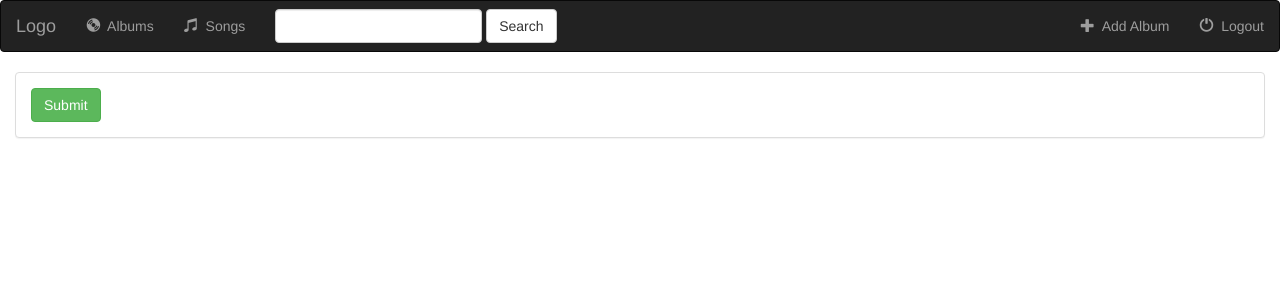
After one commit to raunofreiberg/django-music, a Django app: template music/templates/music/album_edit.html in a window 1280 px wide. The commit adds this page. Shown: the top 300 px of the page. Run offline with Django 3.2, Linux system fonts and the light colour scheme; the template is opened without the code that fills it, so the values that code supplies are empty; some libraries are stand-ins or nearby versions.

Commit message:
add/edit/delete album

```diff
--- a/music/models.py
+++ b/music/models.py
@@ -1,5 +1,6 @@
 from __future__ import unicode_literals
 from django.db import models
+from django.core.urlresolvers import reverse
 
 
 class Album(models.Model):
@@ -7,6 +8,9 @@ class Album(models.Model):
     genre = models.CharField(max_length=500)
     artist = models.CharField(max_length=250)
     cover = models.CharField(max_length=1000)
+
+    def get_absolute_url(self):
+        return reverse('detail', kwargs={'pk': self.pk})
 
     def __str__(self):
         return self.title + ' - ' + self.artist + ', ' + self.genre
--- a/music/static/music/css/styles.css
+++ b/music/static/music/css/styles.css
@@ -4,3 +4,11 @@ body {
 .album__cover {
   width: 300px;
   height: 300px; }
+
+ul {
+  padding: 0;
+  list-style: none; }
+
+.d-inline-block {
+  display: inline-block;
+  padding: 0; }
--- a/music/static/music/scss/styles.scss
+++ b/music/static/music/scss/styles.scss
@@ -6,3 +6,13 @@ body {
     width: 300px;
     height: 300px;
 }
+
+ul {
+    padding: 0;
+    list-style: none;
+}
+
+.d-inline-block {
+    display: inline-block;
+    padding: 0;
+}
--- /dev/null
+++ b/music/templates/music/album_edit.html
@@ -0,0 +1,34 @@
+{% extends 'music/base.html' %}
+{% block title %} Edit Album {% endblock %}
+
+{% block body %}
+
+<div class="container-fluid">
+
+    <div class="row">
+
+        <div class="col-md-12">
+
+            <div class="panel panel-default">
+
+                <div class="panel-body">
+
+                    <form action="" class="form-horizontal" method="post" enctype "multipart/form-data">
+                        {% csrf_token %}
+
+                        {% include 'music/form_template.html' %}
+
+                        <button type="submit" class="btn btn-success">Submit</button>
+                    </form>
+
+                </div>
+
+            </div>
+
+        </div>
+
+    </div>
+
+</div>
+
+{% endblock %}
--- a/music/templates/music/base.html
+++ b/music/templates/music/base.html
@@ -9,9 +9,6 @@
     <link rel="stylesheet" type="text/css" href="{% static 'music/css/styles.css' %}" />
     <script src="https://ajax.googleapis.com/ajax/libs/jquery/1.12.0/jquery.min.js"></script>
     <script src="https://maxcdn.bootstrapcdn.com/bootstrap/3.3.7/js/bootstrap.min.js"></script>
-
-
-    <script src="{% static 'music/js/main.js' %}"></script>
 </head>
 <body>
     <nav class="navbar navbar-inverse">
@@ -55,7 +52,7 @@
 
             <ul class="nav navbar-nav navbar-right">
                 <li class="">
-                    <a href="#">
+                    <a href="{% url 'create' %}">
                         <span class="glyphicon glyphicon-plus" aria-hidden="true"></span>&nbsp; Add Album
                     </a>
                 </li>
--- /dev/null
+++ b/music/templates/music/form_template.html
@@ -0,0 +1,9 @@
+{% for field in form %}
+<div class="form-group">
+    <div class="col-sm-offset-2 col-sm-10">
+        <span class="text-danger small">{{ field.errors }}</span>
+    </div>
+    <label class="control-label col-sm-2">{{ field.label_tag }}</label>
+    <div class="col-sm-10">{{ field }}</div>
+</div>
+{% endfor %}
```
Also changed, not shown: music/templates/music/album_create.html (added, +34 -0 lines), music/templates/music/album_delete.html (added, +11 -0 lines), music/templates/music/detail.html (+8 -13 lines), music/templates/music/index.html (+10 -3 lines), music/templates/music/songs.html (+17 -7 lines), music/urls.py (+9 -0 lines), music/views.py (+22 -2 lines), db.sqlite3, 3 other files.
